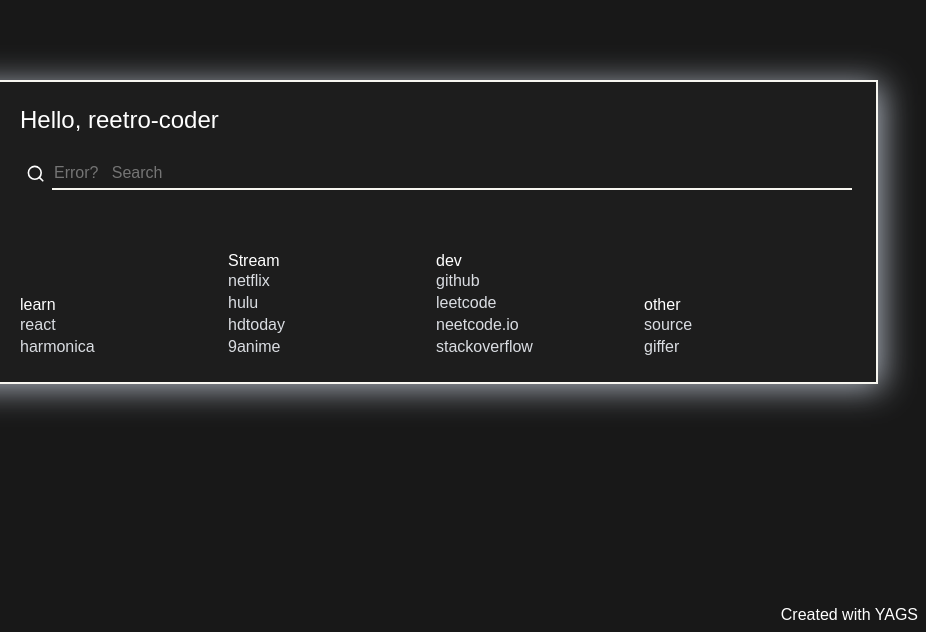
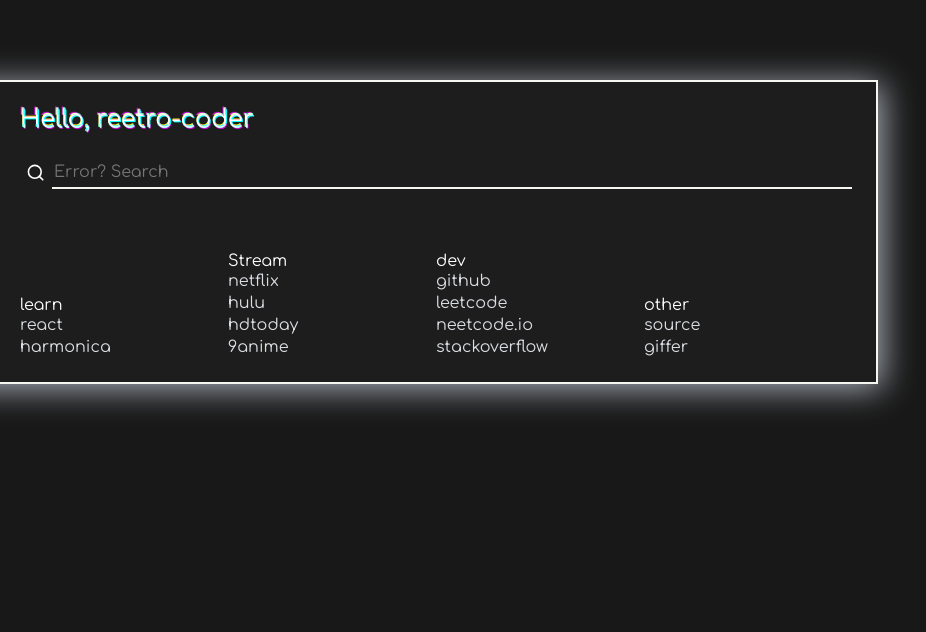
Before and after one commit to reetro-coder/firefox-startpages, a plain HTML site: page glitch-felix-the-cat/index.html in a window 1280 px wide. Shown: the part 168-800 px from the top of the page, 354-1280 px from the left. Drawn offline with Linux system fonts and the light colour scheme; a web font is replaced by a local one.

Commit message:
font changes

```diff
--- a/glitch-felix-the-cat/index.html
+++ b/glitch-felix-the-cat/index.html
@@ -3,6 +3,7 @@
   <head>
     <meta charset="utf-8" />
     <link rel="icon" href="./favicon.ico" />
+    <link rel="stylesheet" href="https://fonts.googleapis.com/css?family=Comfortaa|Henny Penny">
     <link href="./styles.css" rel="stylesheet">
     <title>New tab</title>
   </head>
@@ -10,20 +11,23 @@
     <div class="surface">
       <img src="https://i.gifer.com/SGni.gif" alt="" />
       <main>
-        <h1>Hello, reetro-coder</h1>
+        <p class="glitch">
+          <span aria-hidden="true">Hello, reetro-coder</span>
+          Hello, reetro-coder
+          <span aria-hidden="true">Hello, reetro-coder</span>
+        </p>
         <div id="searchbar">
           <button>
             <svg xmlns="http://www.w3.org/2000/svg" width="24" height="24" viewBox="0 0 24 24" fill="none" stroke="currentColor" stroke-width="2" stroke-linecap="round" stroke-linejoin="round" class="feather feather-search"><circle cx="11" cy="11" r="8"></circle><line x1="21" y1="21" x2="16.65" y2="16.65"></line></svg>
             <span class="visually-hidden">Search</span>
           </button>
-          <input type="text" placeholder="Error?   Search" autofocus />
+          <input type="text" placeholder="Error? Search" autofocus />
         </div>
         <div id="bookmarks">
           <!-- Bookmarks will get inserted here! -->
         </div>
       </main>
     </div>
-    <a id="yags-link" href="https://prettycoffee.github.io/yet-another-generic-startpage/">Created with YAGS</a>
   </body>
   <script type="text/javascript" src="./scripts.js"></script>
 </html>
--- a/glitch-felix-the-cat/styles.css
+++ b/glitch-felix-the-cat/styles.css
@@ -93,7 +93,7 @@ body {
  * Title
  **/
 
-.surface > main > h1 {
+.surface > main > h1, p {
   color: var(--color-primary-fg);
   font-size: var(--space-large);
   font-weight: 500;
@@ -222,3 +222,61 @@ a#yags-link:focus-visible {
   color: var(--color-fg-base);
   text-decoration: underline;
 }
+
+.glitch {
+  position: relative;
+  text-shadow: 0.05em 0 0 #00fffc, -0.03em -0.04em 0 #fc00ff,
+    0.025em 0.04em 0 #fffc00;
+  animation: glitch 725ms infinite;
+}
+
+.glitch span {
+  position: absolute;
+  top: 0;
+  left: 0;
+}
+
+.glitch span:first-child {
+  animation: glitch 500ms infinite;
+  clip-path: polygon(0 0, 100% 0, 100% 35%, 0 35%);
+  transform: translate(-0.04em, -0.03em);
+  opacity: 0.75;
+}
+
+.glitch span:last-child {
+  animation: glitch 375ms infinite;
+  clip-path: polygon(0 65%, 100% 65%, 100% 100%, 0 100%);
+  transform: translate(0.04em, 0.03em);
+  opacity: 0.75;
+}
+
+@keyframes glitch {
+  0% {
+    text-shadow: 0.05em 0 0 #00fffc, -0.03em -0.04em 0 #fc00ff,
+      0.025em 0.04em 0 #fffc00;
+  }
+  15% {
+    text-shadow: 0.05em 0 0 #00fffc, -0.03em -0.04em 0 #fc00ff,
+      0.025em 0.04em 0 #fffc00;
+  }
+  16% {
+    text-shadow: -0.05em -0.025em 0 #00fffc, 0.025em 0.035em 0 #fc00ff,
+      -0.05em -0.05em 0 #fffc00;
+  }
+  49% {
+    text-shadow: -0.05em -0.025em 0 #00fffc, 0.025em 0.035em 0 #fc00ff,
+      -0.05em -0.05em 0 #fffc00;
+  }
+  50% {
+    text-shadow: 0.05em 0.035em 0 #00fffc, 0.03em 0 0 #fc00ff,
+      0 -0.04em 0 #fffc00;
+  }
+  99% {
+    text-shadow: 0.05em 0.035em 0 #00fffc, 0.03em 0 0 #fc00ff,
+      0 -0.04em 0 #fffc00;
+  }
+  100% {
+    text-shadow: -0.05em 0 0 #00fffc, -0.025em -0.04em 0 #fc00ff,
+      -0.04em -0.025em 0 #fffc00;
+  }
+}
--- a/glitch-felix-the-cat/variables.css
+++ b/glitch-felix-the-cat/variables.css
@@ -24,7 +24,7 @@
   --color-palette-orange: #FFBB7C;
 
   /** general */
-  --font-family: Rubik Glitch;
+  --font-family: Comfortaa;
   --display-image: block;
 
   /** surface */
```
Also changed, not shown: glitch-felix-the-cat/preview.png.
